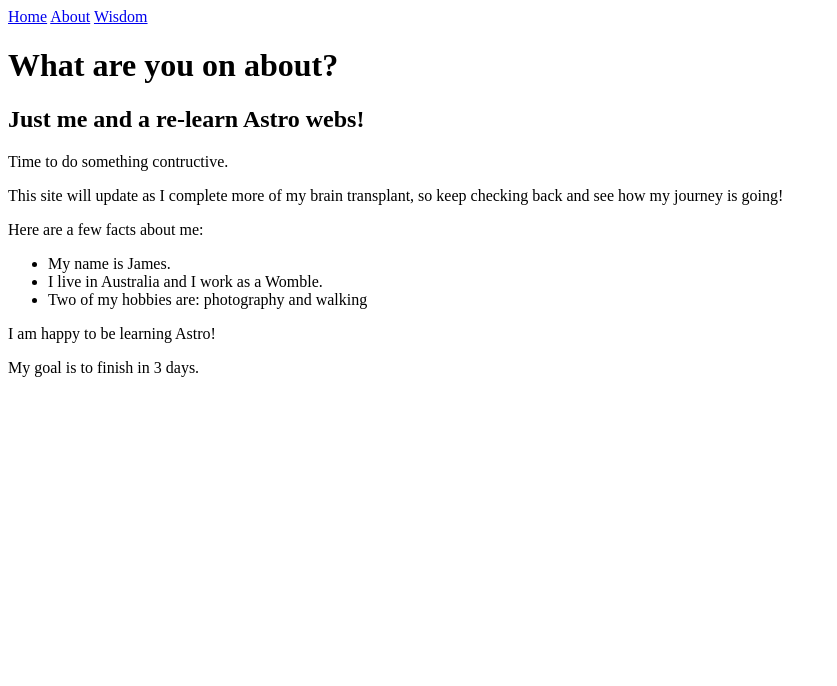
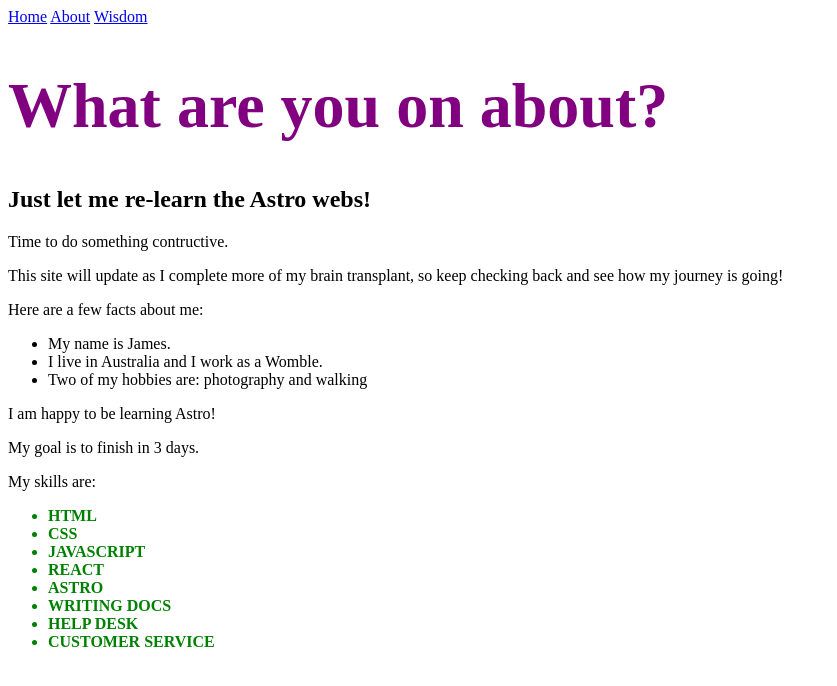
Before and after one commit to james-bobmin/relearnastro, an Astro site: page /about in a window 1280 px wide. Shown: the whole page, without its empty margins (0-837 px from the left). Built offline with nearby package versions, Linux system fonts and the light colour scheme; Astro itself is replaced by a stand-in of ours.

Commit message:
More varibles

```diff
--- a/src/pages/about.astro
+++ b/src/pages/about.astro
@@ -13,6 +13,10 @@
 const happy = true;
 const finished = false;
 const goal = 3;
+
+const skillColor = "green";
+const fontWeight = "bold";
+const textCase = "uppercase";
 ---
 
 
@@ -23,6 +27,17 @@
     <meta name="viewport" content="width=device-width" />
     <meta name="generator" content={Astro.generator} >
     <title>{pageTitle}</title>
+    <style define:vars={{skillColor, fontWeight, textCase}}>
+        h1 {
+          color: purple;
+          font-size: 4rem;
+        }
+        .skill {
+          color: var(--skillColor);
+          font-weight: var(--fontWeight);
+          text-transform: var(--textCase);
+        }
+      </style>
   </head>
   <body>
     <a href="/">Home</a>
@@ -32,7 +47,7 @@
 
 
     <h1>{pageTitle}</h1>
-    <h2>Just me and a re-learn Astro webs!</h2>
+    <h2>Just let me re-learn the Astro webs!</h2>
 
     <p>Time to do something contructive.</p>
 
@@ -50,5 +65,9 @@
 {finished && <p>I finished this tutorial!</p>}
 
 {goal === 3 ? <p>My goal is to finish in 3 days.</p> : <p>My goal is not 3 days.</p>}
+<p>My skills are:</p>
+<ul>
+  {skills.map((skill) => <li class="skill">{skill}</li>)}
+</ul>
 </body>
 </html>
```
Also changed, not shown: src/styles/global.css (added).
